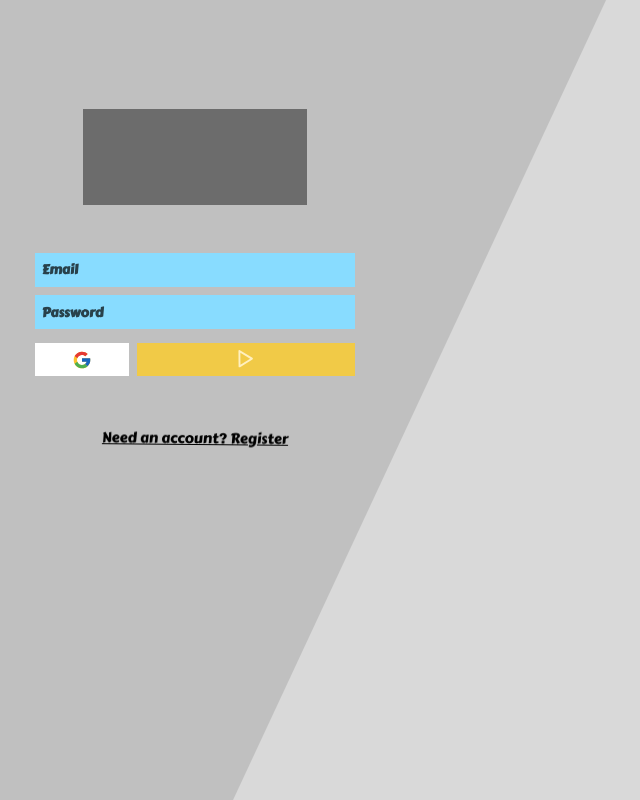
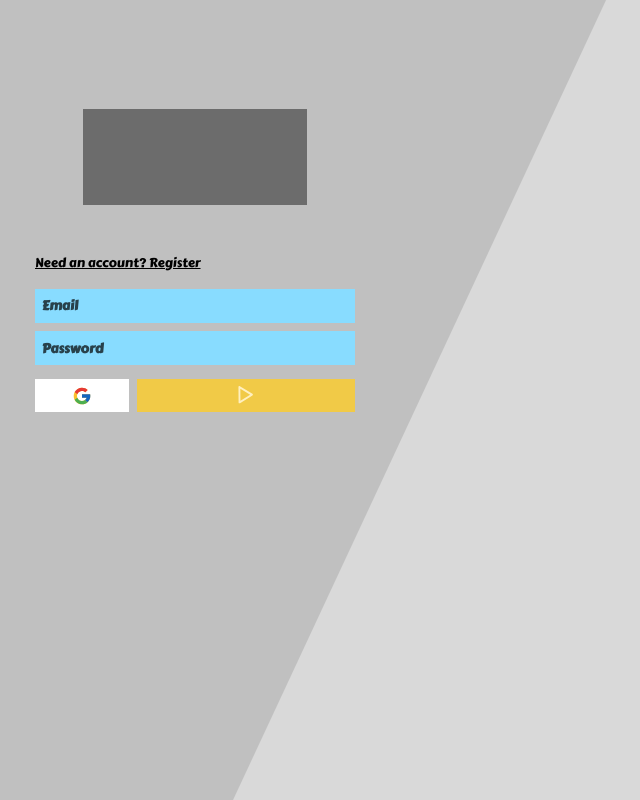
Before and after one commit to eloybercast/dominara, a React (Vite) app: page /auth in a window 1280 px wide. Shown: the whole page, without its empty margins (77-717 px from the left). Built offline with nearby package versions, Linux system fonts and the light colour scheme; no server answers.

Commit message:
Refactor AuthForm component to simplify toggle button functionality and improve animation transitions; update styles for better layout and user interaction.

```diff
--- a/src/pages/Auth/components/AuthForm/AuthForm.jsx
+++ b/src/pages/Auth/components/AuthForm/AuthForm.jsx
@@ -5,7 +5,7 @@ import Register from "./components/Register/Register";
 import VerifyMail from "./components/VerifyMail/VerifyMail";
 import useAuthStore from "../../../../stores/auth";
 import { motion, AnimatePresence } from "framer-motion";
-import { slideVariants, springTransition, buttonTransition } from "./animations/formAnimations";
+import { slideVariants, springTransition } from "./animations/formAnimations";
 
 const AuthForm = () => {
   const [isLogin, setIsLogin] = useState(true);
@@ -61,43 +61,26 @@ const AuthForm = () => {
     );
   };
 
-  const renderToggleButton = () => {
-    let buttonText;
-    let toggleKey;
-
+  const getToggleButtonText = () => {
     if (showVerification) {
-      buttonText = "Back to Login";
-      toggleKey = "back-to-login";
+      return "Back to Login";
     } else if (isLogin) {
-      buttonText = "Need an account? Register";
-      toggleKey = "to-register";
+      return "Need an account? Register";
     } else {
-      buttonText = "Already have an account? Login";
-      toggleKey = "to-login";
+      return "Already have an account? Login";
     }
-
-    return (
-      <AnimatePresence mode="popLayout" initial={false}>
-        <motion.button
-          className={styles.authForm__toggle}
-          onClick={toggleForm}
-          key={toggleKey}
-          variants={buttonTransition}
-          initial="initial"
-          animate="animate"
-          exit="exit"
-        >
-          {buttonText}
-        </motion.button>
-      </AnimatePresence>
-    );
   };
 
   return (
     <article className={styles.authForm}>
       <div className={styles.authForm__header}>{/** Logo */}</div>
-      <div className={styles.authForm__content}>{renderContent()}</div>
-      <div className={styles.authForm__toggleContainer}>{renderToggleButton()}</div>
+
+      <div className={styles.authForm__content}>
+        <div className={styles.authForm__toggle} onClick={toggleForm}>
+          {getToggleButtonText()}
+        </div>
+        {renderContent()}
+      </div>
     </article>
   );
 };
--- a/src/pages/Auth/components/AuthForm/AuthForm.module.scss
+++ b/src/pages/Auth/components/AuthForm/AuthForm.module.scss
@@ -3,6 +3,7 @@
   flex-direction: column;
   align-items: center;
   gap: 1em;
+  position: relative;
 
   width: 60%;
   height: 80%;
@@ -26,10 +27,10 @@
 .authForm__content {
   display: flex;
   flex-direction: column;
-  align-items: center;
   justify-content: center;
   position: relative;
   overflow: hidden;
+  gap: 1em;
 
   width: 100%;
   height: auto;
@@ -38,35 +39,10 @@
   transform-style: preserve-3d;
 }
 
-.authForm__toggleContainer {
-  position: relative;
-  width: 100%;
-  height: 3em;
-  display: flex;
-  justify-content: center;
-  align-items: center;
-  margin-top: 1em;
-  overflow: hidden;
+.authForm__toggle {
+  z-index: 10;
+  text-decoration: underline;
+  font-size: 0.8rem;
+  transition: 0.3s ease;
+  cursor: pointer;
 }
-
-.authForm__toggle {
-  position: absolute;
-  background: none;
-  border: none;
-  outline: none;
-  color: var(--black);
-  font-size: 0.9rem;
-  width: 100%;
-  cursor: pointer;
-  padding: 0.5em 1em;
-  text-decoration: underline;
-  font-weight: 500;
-  transform: rotate(0.5deg);
-  transition: transform 0.3s ease;
-  will-change: opacity, transform;
-}
-
-.authForm__toggle:hover {
-  transform: scale(1.05) rotate(0.5deg);
-  text-shadow: 0 0 3px rgba(0, 0, 0, 0.2);
-}
--- a/src/pages/Auth/components/AuthForm/animations/formAnimations.js
+++ b/src/pages/Auth/components/AuthForm/animations/formAnimations.js
@@ -1,10 +1,10 @@
 export const slideVariants = {
   enter: (direction) => ({
-    x: direction > 0 ? 500 : -500,
+    x: direction > 0 ? 300 : -300,
     opacity: 0,
-    scale: 0.8,
-    rotateY: direction > 0 ? 15 : -15,
-    z: -70,
+    scale: 0.9,
+    rotateY: direction > 0 ? 5 : -5,
+    z: -30,
   }),
   center: {
     x: 0,
@@ -13,42 +13,44 @@ export const slideVariants = {
     rotateY: 0,
     z: 0,
     transition: {
-      delay: 0.2,
+      delay: 0.1,
     },
   },
   exit: (direction) => ({
-    x: direction > 0 ? -500 : 500,
+    x: direction > 0 ? -300 : 300,
     opacity: 0,
-    scale: 0.8,
-    rotateY: direction > 0 ? -15 : 15,
-    z: -70,
+    scale: 0.9,
+    rotateY: direction > 0 ? -5 : 5,
+    z: -30,
   }),
 };
 
 export const springTransition = {
   type: "spring",
-  stiffness: 300,
-  damping: 24,
-  mass: 0.9,
-  velocity: 5,
-  duration: 0.35,
+  stiffness: 350,
+  damping: 30,
+  mass: 0.8,
+  velocity: 2,
+  duration: 0.3,
 };
 
 export const exitBeforeEnter = true;
 
 export const buttonTransition = {
-  initial: { opacity: 0 },
+  initial: { opacity: 0, y: -10 },
   animate: {
     opacity: 1,
+    y: 0,
     transition: {
-      duration: 0.3,
-      delay: 0.3,
+      duration: 0.2,
+      delay: 0.1,
     },
   },
   exit: {
     opacity: 0,
+    y: -10,
     transition: {
-      duration: 0.2,
+      duration: 0.15,
     },
   },
 };
--- a/src/pages/Auth/components/AuthForm/components/Register/Register.module.scss
+++ b/src/pages/Auth/components/AuthForm/components/Register/Register.module.scss
@@ -26,7 +26,6 @@
   align-items: center;
   justify-content: center;
 
-  /* Prevent layout shift during animation */
   will-change: height, opacity, margin, padding;
   transform-origin: top center;
 }
@@ -47,6 +46,22 @@
   &:disabled {
     opacity: 0.7;
     cursor: not-allowed;
+  }
+
+  &:nth-child(1) {
+    transform: rotate(0.25deg);
+  }
+
+  &:nth-child(2) {
+    transform: rotate(-0.5deg);
+  }
+
+  &:nth-child(3) {
+    transform: rotate(0.3deg);
+  }
+
+  &:nth-child(4) {
+    transform: rotate(-0.3deg);
   }
 }
 
```
